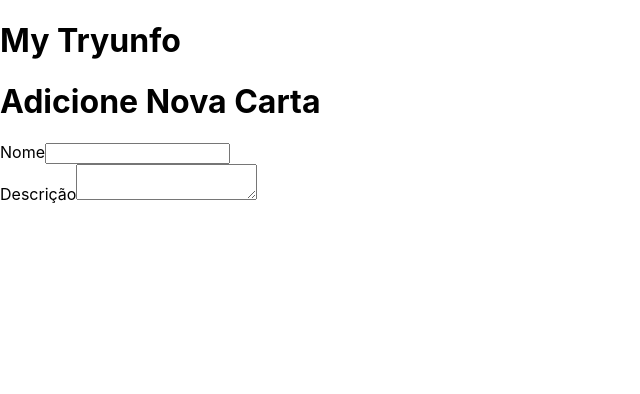
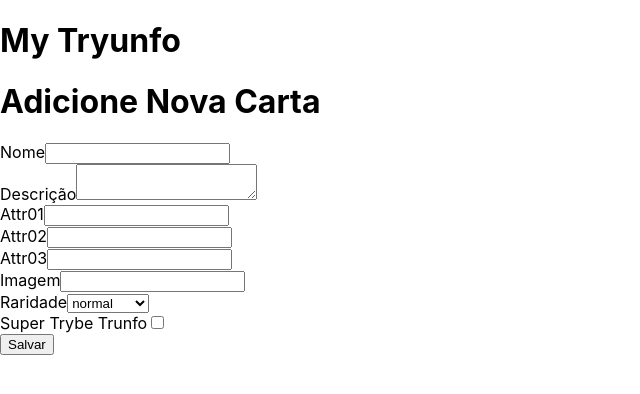
Before and after one commit to sergioajiki/tryunfo, a React (Create React App) app: page / in a window 1280 px wide. Shown: the top 394 px of the page, without its empty margins (0-640 px from the left). Built offline with nearby package versions, Linux system fonts and the light colour scheme.

Commit message:
requisito 01

```diff
--- a/src/components/Form.js
+++ b/src/components/Form.js
@@ -1,6 +1,21 @@
 import React from 'react';
 
 class Form extends React.Component {
+  // const {
+  //   cardName,
+  //   cardDescription,
+  //   cardAttr1,
+  //   cardAttr2,
+  //   cardAttr3,
+  //   cardImage,
+  //   cardRare,
+  //   cardTrunfo,
+  //   hasTrunfo,
+  //   isSaveButtonDisabled,
+  //   onInputChange,
+  //   onSaveButtonClick,
+  // } = this.props
+
   render() {
     return (
       <>
@@ -14,25 +29,114 @@ class Form extends React.Component {
               name="name"
               type="text"
               maxLength="40"
+              value=""
               required
             />
           </label>
           <br />
-          <label htmlFor="descricao">
+          <label htmlFor="description">
             Descrição
             <textarea
               data-testid="description-input"
-              id="descricao"
-              name="descricao"
+              id="description"
+              name="description"
               type="text"
               maxLength="500"
+              value=""
               required
             />
           </label>
-
+          <br />
+          <label htmlFor="Attr01">
+            Attr01
+            <input
+              data-testid="attr1-input"
+              id="attr01"
+              name="attr01"
+              type="text"
+              maxLength="40"
+              value=""
+              required
+            />
+          </label>
+          <br />
+          <label htmlFor="Attr02">
+            Attr02
+            <input
+              data-testid="attr2-input"
+              id="attr02"
+              name="attr02"
+              type="text"
+              maxLength="40"
+              value=""
+              required
+            />
+          </label>
+          <br />
+          <label htmlFor="Attr03">
+            Attr03
+            <input
+              data-testid="attr3-input"
+              id="attr03"
+              name="attr03"
+              type="text"
+              maxLength="40"
+              value=""
+              required
+            />
+          </label>
+          <br />
+          <label htmlFor="image">
+            Imagem
+            <input
+              data-testid="image-input"
+              id="image"
+              name="image"
+              type="text"
+              maxLength="40"
+              value=""
+              required
+            />
+          </label>
+          <br />
+          <label htmlFor="rarity">
+            Raridade
+            <select
+              data-testid="rare-input"
+              id="rarity"
+              name="rarity"
+              // type="text"
+              // maxLength="40"
+              value=""
+              required
+            >
+              <option value="normal">normal</option>
+              <option value="raro">raro</option>
+              <option value="muito raro">muito raro</option>
+            </select>
+          </label>
+          <br />
+          <label htmlFor="super-trunfo">
+            Super Trybe Trunfo
+            <input
+              data-testid="trunfo-input"
+              id="super-trunfo"
+              name="super-trunfo"
+              type="checkbox"
+              // maxLength="40"
+              value=""
+              required
+            />
+          </label>
+          <br />
+          <button
+            type="submit"
+            data-testid="save-button"
+          >
+            Salvar
+          </button>
         </form>
       </>
-
     );
   }
 }
```
